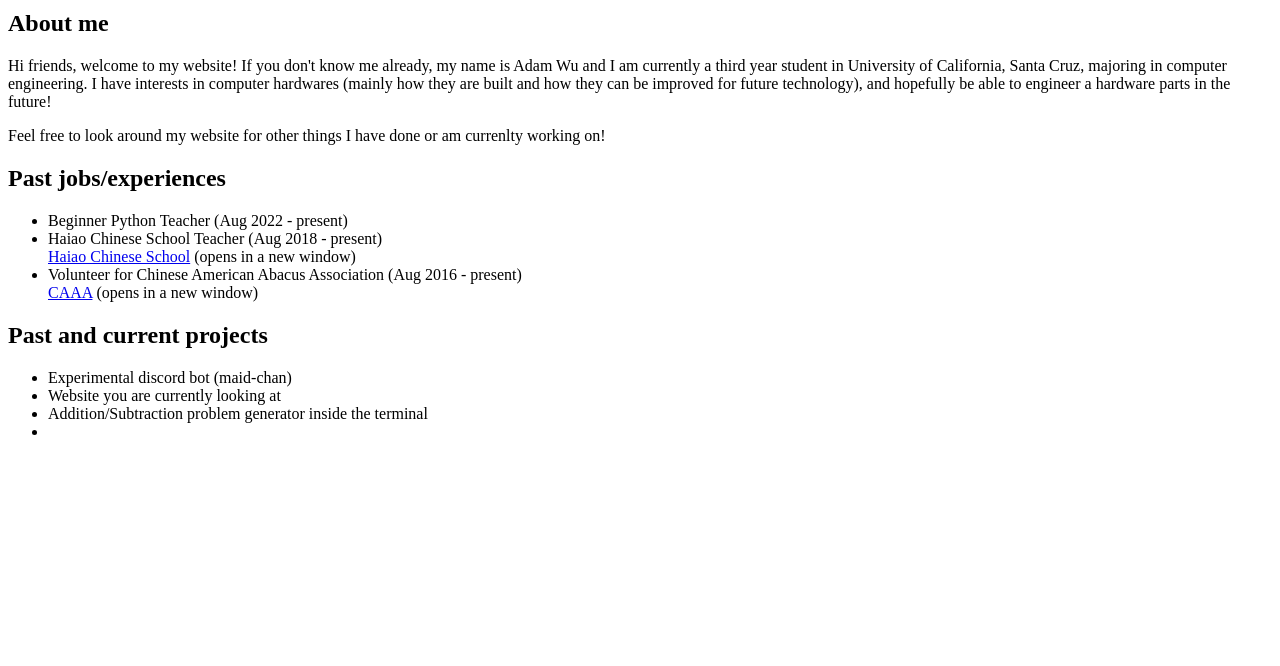
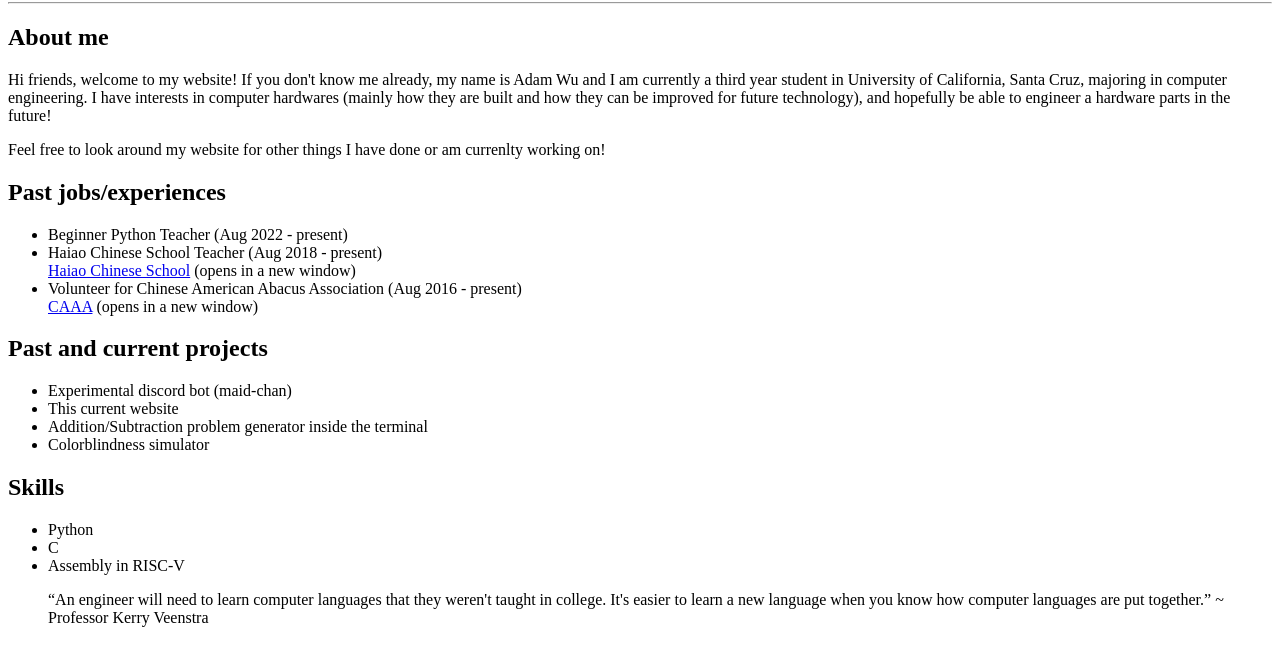
Before and after one commit to ATOMiNATiON/ATOMiNATiON.github.io, a plain HTML site: page index.html in a window 1280 px wide. Shown: the part 78-744 px from the top of the page. Drawn offline with Linux system fonts and the light colour scheme.

Commit message:
updated skills section

```diff
--- a/index.html
+++ b/index.html
@@ -1,11 +1,15 @@
+<!DOCTYPE html>
 <html>
     <head>
         <title>Adam Wu</title>
     </head>
     <body>
         <h1>Adam Wu's Homepage</h1>
+
         <hr />
+
         <h2>About me</h2>
+        <!-- start intro -->
         <p>
         Hi friends, welcome to my website! If you don't know me already, my name is Adam Wu and I am
         currently a third year student in University of California, Santa Cruz, majoring in computer
@@ -16,6 +20,7 @@
         <p>
         Feel free to look around my website for other things I have done or am currenlty working on!
         </p>
+        <!-- end intro -->
 
         <h2>Past jobs/experiences</h2>
             <ul>
@@ -29,9 +34,21 @@
         <h2>Past and current projects</h2>
             <ul>
                 <li>Experimental discord bot (maid-chan)</li>
-                <li>Website you are currently looking at</li>
+                <li>This current website</li>
                 <li>Addition/Subtraction problem generator inside the terminal</li>
-                <li>
+                <li>Colorblindness simulator</li>
             </ul>
+
+        <h2>Skills</h2>
+            <ul>
+                <li>Python</li>
+                <li>C</li>
+                <li>Assembly in RISC-V</li>
+            </ul>
+            <blockquote cite="Professor Kerry Veenstra">
+                <q>An engineer will need to learn computer languages that they weren't taught in college.
+                It's easier to learn a new language when you know how computer languages are put
+                together.</q> ~ Professor Kerry Veenstra
+            </blockquote>
     </body>
 </html>
```
